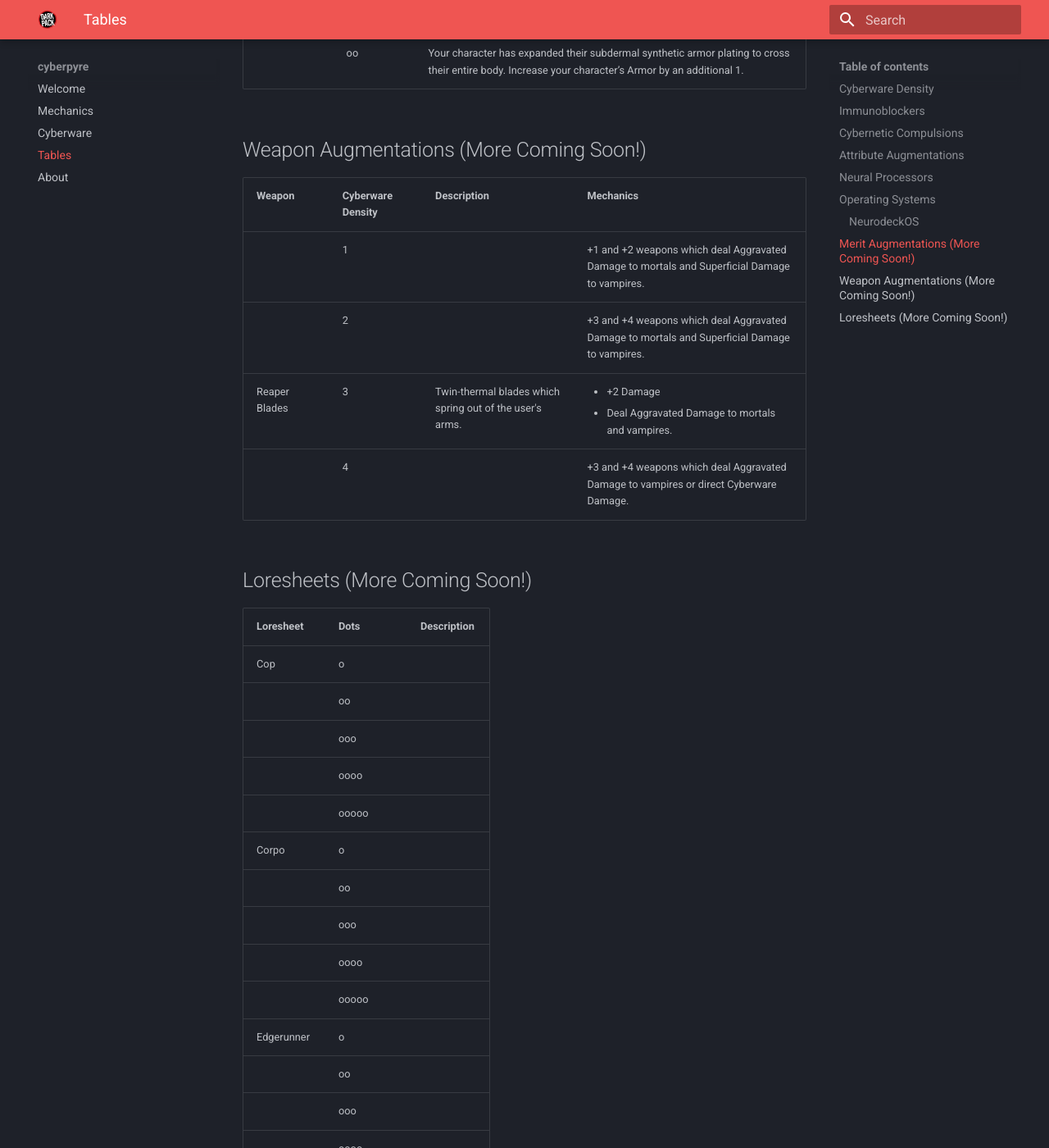
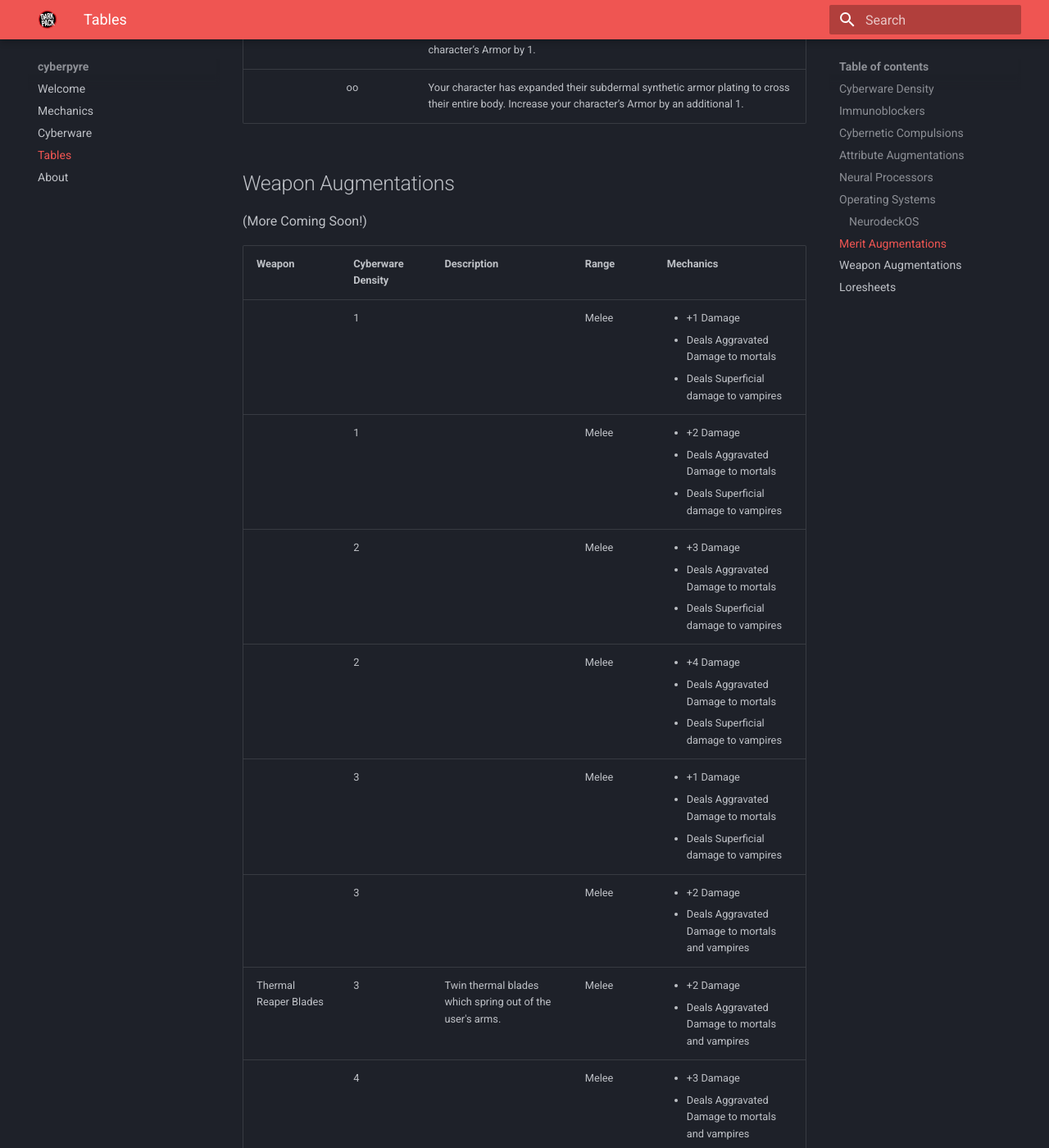
Before and after one commit to cyberpyre-dev/cyberpyre-mkdocs, an MkDocs documentation site: the page built from docs/tables.md, in a window 1280 px wide and 1400 px high, scrolled down 5361 px. Shown: the whole window at 82% size. Built offline with MkDocs 1.6.1 and Material for MkDocs 9.7.7, drawn with Linux system fonts in a browser that asks for light colours; some of the changed text lies outside the part shown.

Commit message:
Various table / formatting improvements

```diff
--- a/docs/tables.md
+++ b/docs/tables.md
@@ -59,7 +59,9 @@
 | Level 5 | Overload (Requires Short-Circuit) | An overwhelming overload of a target's system which can disable or damage all of a target's cyberware at once. |
 | Level 5 | I'm In | Any test in which the character has Technology in their dice pool is against a difficulty of 1. |
 
-## Merit Augmentations (More Coming Soon!)
+## Merit Augmentations
+(More Coming Soon!)
+
 | Merit | Dots | Description |
 |-------------|------|-------------|
 | Camouflage | o | Your character has had a light-refractive gloss applied to the surface of their skin. Increase your character’s Stealth Skill by 1. |
@@ -70,15 +72,24 @@
 | Subdermal Implants | o | Your character has had a respectable amount of synthetic armor plating implanted beneath their skin, covering their vital organs. Increase your character’s Armor by 1. |
 | | oo | Your character has expanded their subdermal synthetic armor plating to cross their entire body. Increase your character’s Armor by an additional 1. |
 
-## Weapon Augmentations (More Coming Soon!)
-| Weapon | Cyberware Density | Description | Mechanics |
-|-|-------------------|-------------|-----------|
-| | 1 | | +1 and +2 weapons which deal Aggravated Damage to mortals and Superficial Damage to vampires. |
-| | 2 | | +3 and +4 weapons which deal Aggravated Damage to mortals and Superficial Damage to vampires. |
-| Reaper Blades | 3 | Twin-thermal blades which spring out of the user's arms. | <ul> <li>+2 Damage</li> <li> Deal Aggravated Damage to mortals and vampires.</li></ul> |
-| | 4 | | +3 and +4 weapons which deal Aggravated Damage to vampires or direct Cyberware Damage. |
+## Weapon Augmentations
+(More Coming Soon!)
 
-## Loresheets (More Coming Soon!)
+| Weapon | Cyberware Density | Description | Range | Mechanics |
+|--------|-----------------|-------------|-------|-----------|
+|        | 1               |             | Melee | <ul><li>+1 Damage</li><li>Deals Aggravated Damage to mortals</li><li>Deals Superficial damage to vampires</li></ul> |
+|        | 1               |             | Melee | <ul><li>+2 Damage</li><li>Deals Aggravated Damage to mortals</li><li>Deals Superficial damage to vampires</li></ul> |
+|        | 2               |             | Melee | <ul><li>+3 Damage</li><li>Deals Aggravated Damage to mortals</li><li>Deals Superficial damage to vampires</li></ul> |
+|        | 2               |             | Melee | <ul><li>+4 Damage</li><li>Deals Aggravated Damage to mortals</li><li>Deals Superficial damage to vampires</li></ul> |
+|        | 3               |             | Melee | <ul><li>+1 Damage</li><li>Deals Aggravated Damage to mortals</li><li>Deals Superficial damage to vampires</li></ul> |
+|        | 3               |             | Melee | <ul><li>+2 Damage</li><li>Deals Aggravated Damage to mortals and vampires</li></ul> |
+| Thermal Reaper Blades | 3 | Twin thermal blades which spring out of the user's arms. | Melee | <ul><li>+2 Damage</li><li>Deals Aggravated Damage to mortals and vampires</li></ul> |
+|        | 4               |             | Melee | <ul><li>+3 Damage</li><li>Deals Aggravated Damage to mortals and vampires</li></ul> |
+|        | 4               |             | Melee | <ul><li>+4 Damage</li><li>Deals Aggravated Damage to mortals and vampires</li></ul> |
+
+## Loresheets
+(More Coming Soon!)
+
 | Loresheet | Dots | Description |
 |-----------|------|-------------|
 | Cop | o | |
```
Also changed, not shown: docs/about.md (+9 -1 lines), docs/cyberware.md (+12 -8 lines), docs/index.md (+7 -5 lines), docs/mechanics.md (+2 -4 lines).
